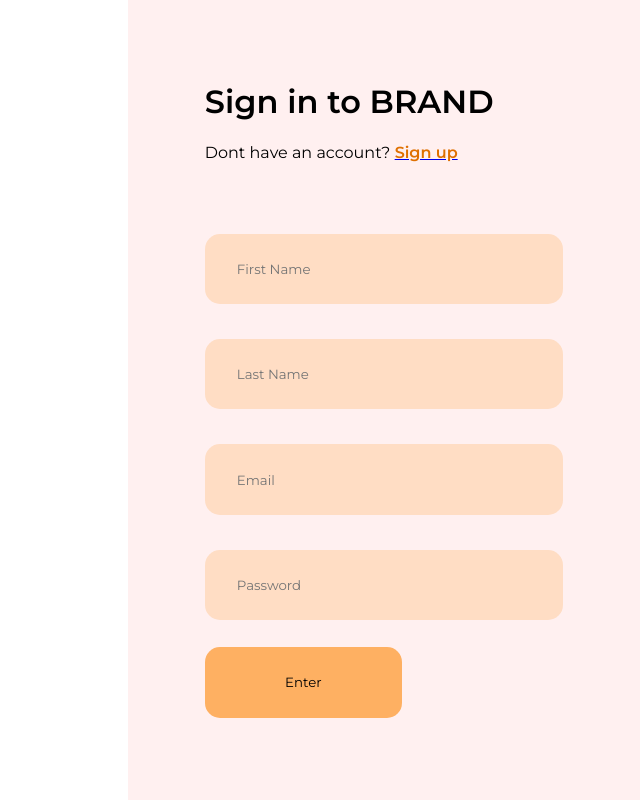
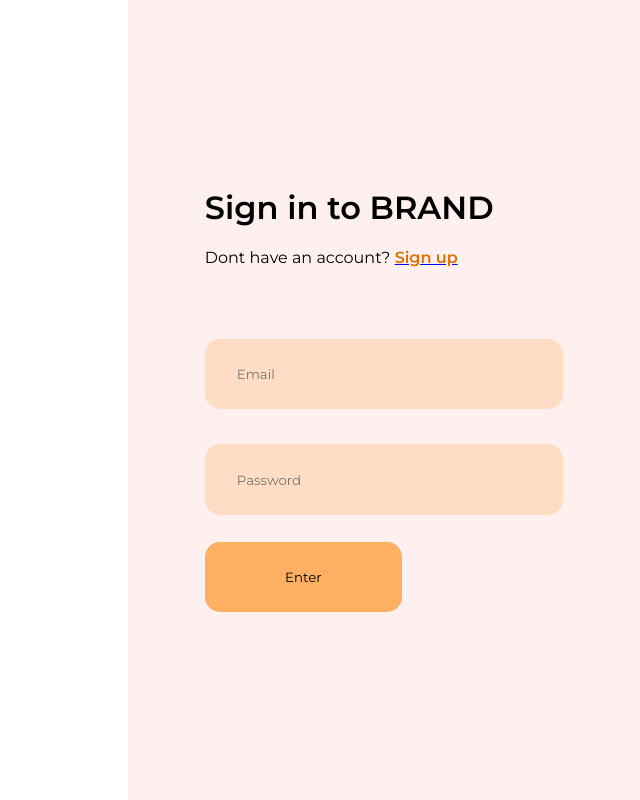
Before and after one commit to dinma-daniel/TRANZAKT, a React (Create React App) app in the folder frontend/: page / in a window 1280 px wide. Shown: the whole page, without its empty margins (640-1280 px from the left). Built offline with nearby package versions, Linux system fonts and the light colour scheme.

Commit message:
tweaked UI

```diff
--- a/frontend/src/Components/SignIn.js
+++ b/frontend/src/Components/SignIn.js
@@ -11,16 +11,7 @@ const SignIn = () => {
 
                 <div>
                     <form>
-                    <input
-                    type="text"
-                    placeholder="First Name"
-                    />
-                    <br/>
-                    <input
-                    type="text"
-                    placeholder="Last Name"
-                    />
-                    <br/>
+
                     <input
                     type="text"
                     placeholder="Email"
--- a/frontend/src/Components/SignUpPage.jsx
+++ b/frontend/src/Components/SignUpPage.jsx
@@ -1,5 +1,5 @@
 import FormImage from "./FormImage";
-import SignUp from "./SignUp";
+import SignUp from "./Signup";
 export default function SignUpPage(props) {
   return (
     <div className="signUpPage">
--- a/frontend/src/Components/Signup.js
+++ b/frontend/src/Components/Signup.js
@@ -1,10 +1,14 @@
+import { Link } from "react-router-dom";
+
 export default function SignUp(props) {
     return (
       <div className="signUpContainer">
         <header className="signUpHeader">Sign up on BRAND</header>
         <p className="signInSection">
           <span>Have an account? </span>
+          <Link to="/">
           <span className="signInBold">Sign in</span>
+          </Link>
         </p>
         <form className="signUpForm">
           <section className="usersNames">
--- a/frontend/src/Components/style.css
+++ b/frontend/src/Components/style.css
@@ -26,6 +26,7 @@ body {
 }
 .signInBold {
   font-weight: 600;
+  color: #df7000;
 }
 /* Styles for the Sign Up Form */
 .signUpForm {
@@ -47,6 +48,10 @@ body {
   display: flex;
   flex-direction: row;
   justify-content: space-between;
+}
+
+.formButton {
+  width: 55%;
 }
 @media screen and (max-width: 440px) {
   .usersNames {
```
Also changed, not shown: 2 other files (tests, documents, lock files or other folders).
